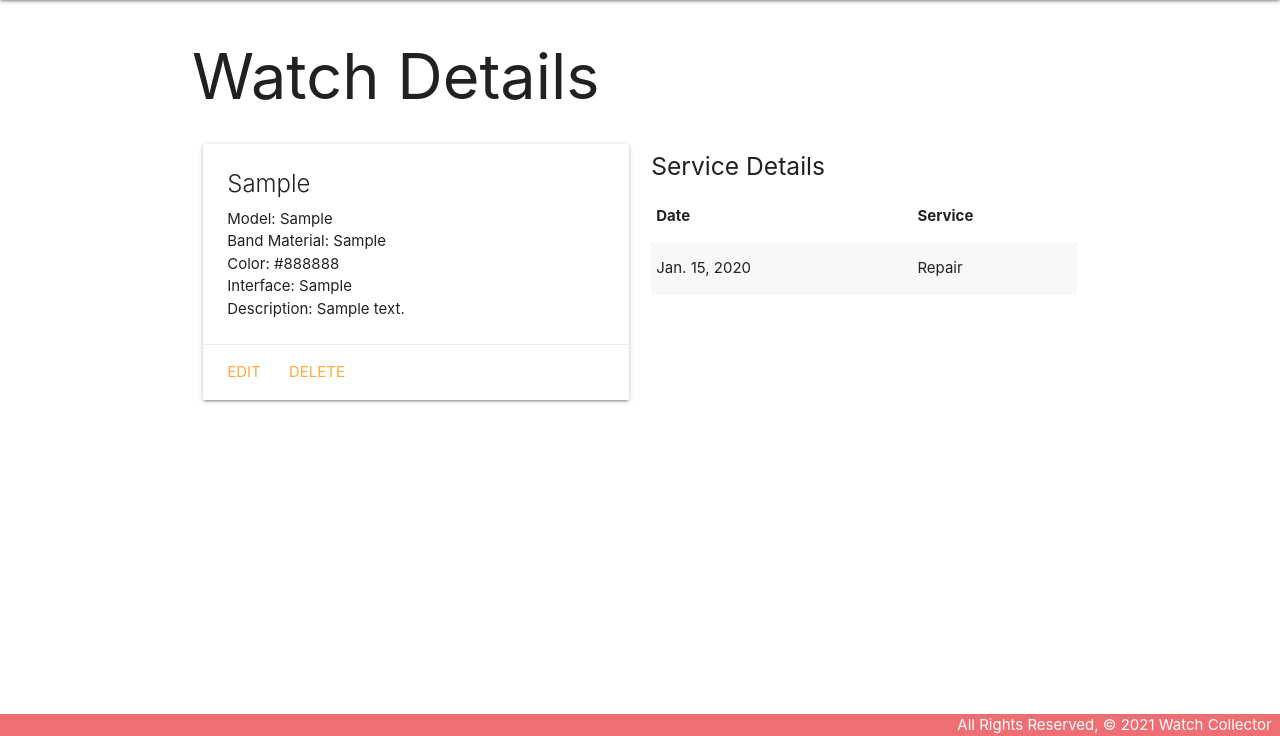
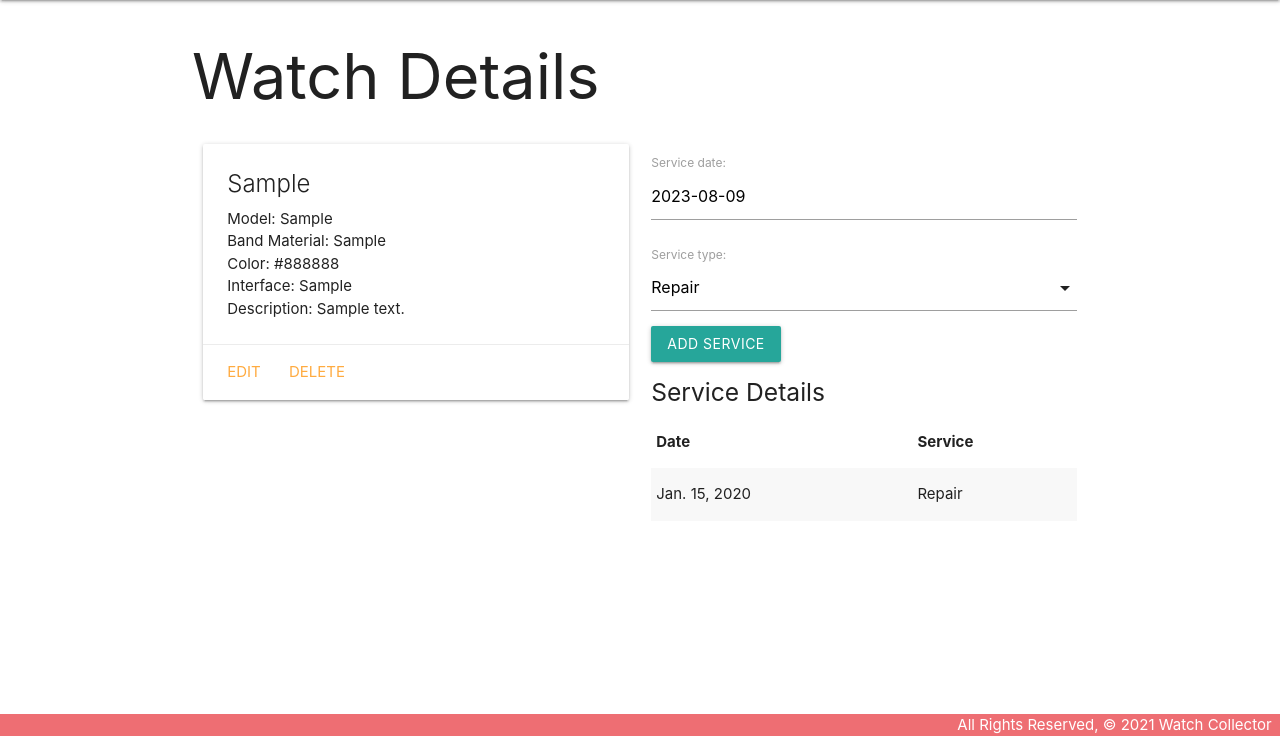
Before and after one commit to Terelld/watchcollector, a Django app: page /watches/1/ in a window 1280 px wide. Shown: the part 64-800 px from the top of the page. Run offline with Django 4.2, Linux system fonts and the light colour scheme; tables that the repository leaves empty hold one stand-in row (values such as "Sample post").

Commit message:
Create for rendered on deatils page that allows user to add date and service type

```diff
--- /dev/null
+++ b/main_app/forms.py
@@ -0,0 +1,7 @@
+from django .forms import ModelForm
+from .models import Service
+
+class ServiceForm(ModelForm):
+    class Meta:
+        model = Service
+        fields = ['date', 'service_type' ]
--- a/main_app/templates/base.html
+++ b/main_app/templates/base.html
@@ -9,6 +9,7 @@
   <title>Watch Collector</title>
   <link rel="stylesheet" href="https://cdnjs.cloudflare.com/ajax/libs/materialize/1.0.0/css/materialize.min.css">
   <link rel="stylesheet" href="{% static 'css/style.css' %}">
+  <script src="https://cdnjs.cloudflare.com/ajax/libs/materialize/1.0.0/js/materialize.min.js"></script>
 </head>
 <body>
   <header class="navbar-fixed">
--- a/main_app/templates/watches/detail.html
+++ b/main_app/templates/watches/detail.html
@@ -22,6 +22,14 @@
 
 
 <div class="col s6">
+    <form method="POST">
+        {% csrf_token %}
+        <!-- Render the inputs -->
+        {{ service_form.as_p }}
+        <input type="submit" class="btn" value="Add Service">
+      </form>
+      <!-- New Markup Above -->
+      <table class="striped">
     <table class="striped">
         <h5>Service Details</h5>
       <thead>
@@ -39,4 +47,18 @@
 </div>
 </div>
 
+<script>
+    const dateEl = document.getElementById('id_date');
+    // M is Materialize's global variable
+    M.Datepicker.init(dateEl, {
+      format: 'yyyy-mm-dd',
+      defaultDate: new Date(),
+      setDefaultDate: true,
+      autoClose: true
+    });
+
+    const selectEl = document.getElementById('id_service_type');
+    M.FormSelect.init(selectEl);
+  </script>
+
 {% endblock %}
--- a/main_app/views.py
+++ b/main_app/views.py
@@ -2,6 +2,7 @@ from django.shortcuts import render
 from django.views.generic.edit import CreateView, UpdateView, DeleteView
 
 from .models import Watch
+from .forms import ServiceForm
 
 
 # Create your views here.
@@ -19,7 +20,11 @@ def watches_index(request):
 
 def watches_detail(request, watch_id):
     watch = Watch.objects.get(id=watch_id)
-    return render(request, 'watches/detail.html', { 'watch' : watch })
+    service_form = ServiceForm()
+    return render(request, 'watches/detail.html', {
+        'watch' : watch, 'service_form': service_form
+    })
+
 
 class WatchCreate(CreateView):
     model = Watch
```
